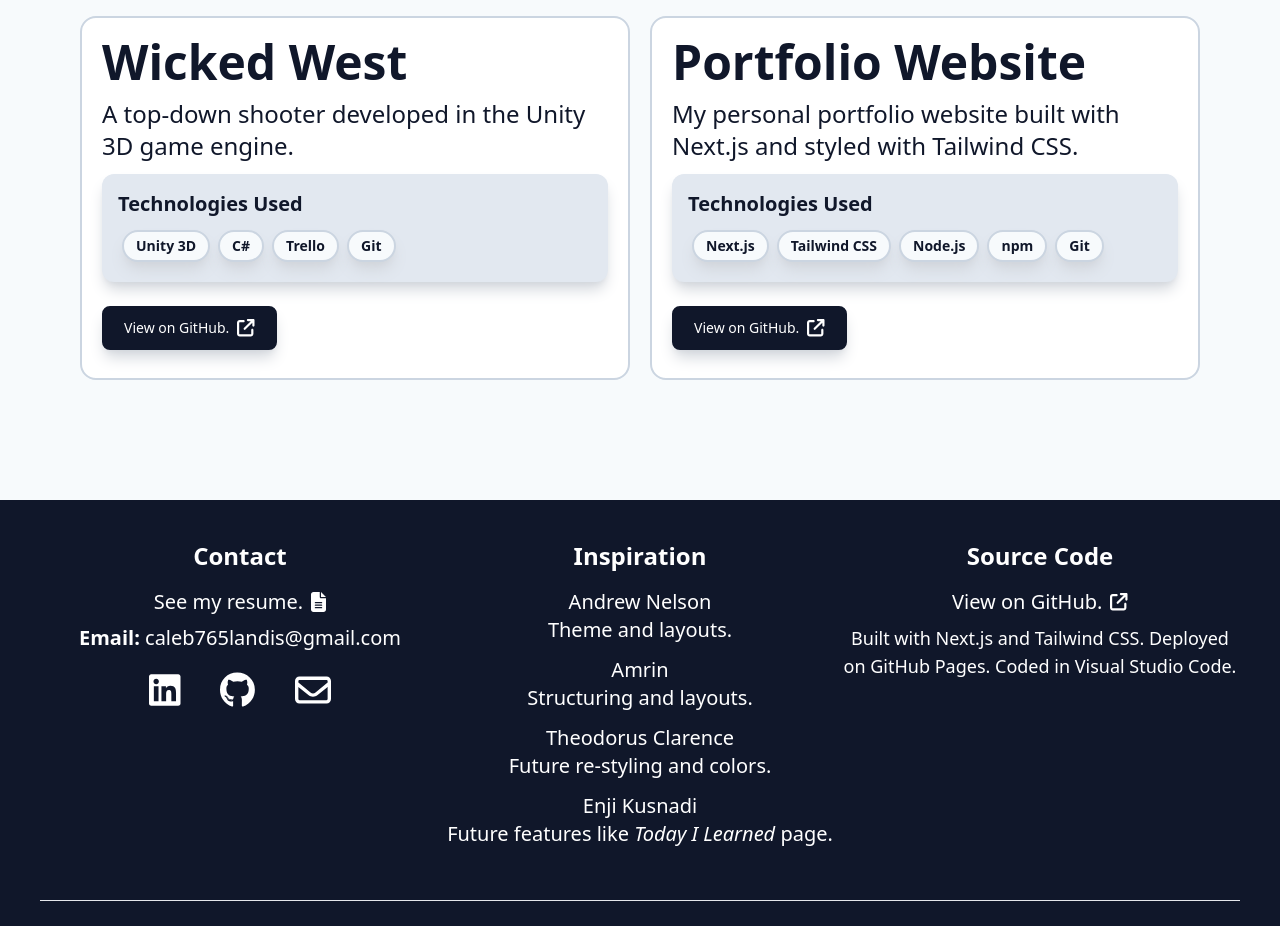
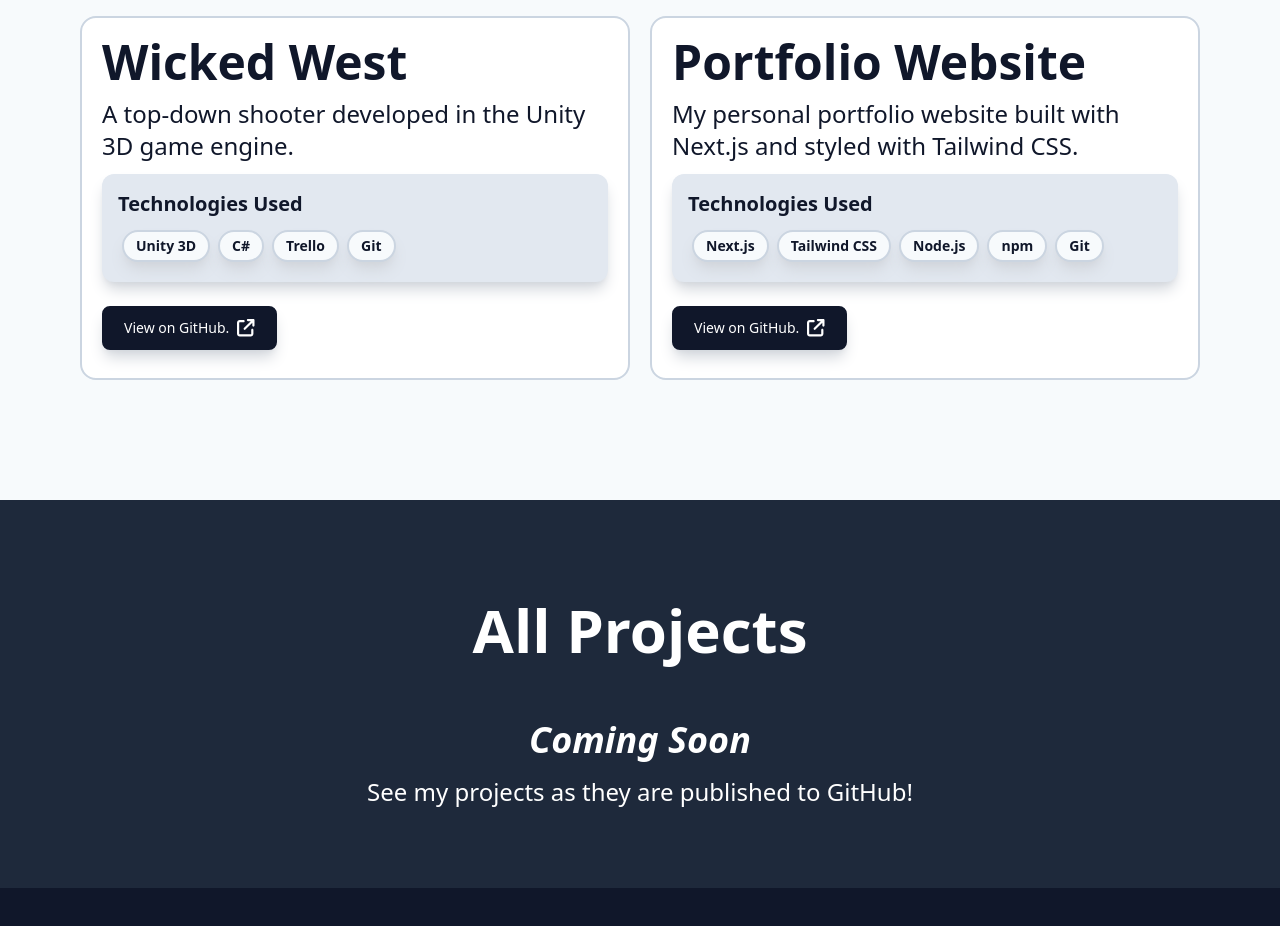
Before and after one commit to caleb765landis/Portfolio, a Next.js app: page /projects in a window 1280 px wide. Shown: the part 820-1746 px from the top of the page. Built offline with nearby package versions, Linux system fonts and the light colour scheme.

Commit message:
Added coming soon section to All Projects

```diff
--- a/components/layouts/Footer.jsx
+++ b/components/layouts/Footer.jsx
@@ -37,7 +37,6 @@
 						See my resume.
 						<IconImports.FontAwesomeIcon
 							icon={IconImports.faFileLines}
-							size=""
 							className="pl-2"
 						/>
 					</Link>
--- a/components/layouts/Header.jsx
+++ b/components/layouts/Header.jsx
@@ -8,7 +8,11 @@
 
 	return (
 		<header className="flex justify-between items-center px-5 py-2 bg-primary sticky top-0 w-full z-10">
-			<Link href="../" className="logo text-2xl font-bold">
+			<Link
+				onClick={toggle ? handleToggle : null}
+				href="../"
+				className="logo text-2xl font-bold"
+			>
 				Caleb Landis
 			</Link>
 
--- a/components/layouts/home/About.jsx
+++ b/components/layouts/home/About.jsx
@@ -54,21 +54,28 @@
 function SkillsCards() {
 	return (
 		<>
-			<div className="card shadow-lg shadow-gray-700">
+			{/* Soft Skills card */}
+			<div className="card shadow-lg shadow-gray-700 flex flex-wrap items-center">
+				{/* Soft Skills content */}
+				<div>
 					<h1 className="text-4xl font-semibold pb-4">
 						Soft skills that matter.
 					</h1>
 					<p className="text-lg md:text-xl">
 						Even though I've completed my degree, I still consider myself a
-					student. I am always learning new concepts and technologies, and I can
-					pick up new skills pretty quickly. I've worked on many projects
-					individually and in group settings. When collaboriting with others, I
-					lead by emphasizing strong teamwork, thoughtful organization, and
+						student. I am always learning new concepts and technologies, and I
+						can pick up new skills pretty quickly. I've worked on many projects
+						individually and in group settings. When collaboriting with others,
+						I lead by emphasizing strong teamwork, thoughtful organization, and
 						effective communication strategies. I can solve complicated problems
 						both in software and in the workplace.
 					</p>
 				</div>
-			<div className="card shadow-lg shadow-gray-700">
+			</div>
+			{/* Hard Skills card */}
+			<div className="card shadow-lg shadow-gray-700 flex flex-wrap items-center">
+				{/* Hard Skills content */}
+				<div>
 					<h1 className="text-4xl font-semibold pb-4">
 						Hard skills that execute.
 					</h1>
@@ -82,6 +89,7 @@
 						design patterns and best practices.
 					</p>
 				</div>
+			</div>
 		</>
 	);
 }
--- a/components/layouts/home/Projects.jsx
+++ b/components/layouts/home/Projects.jsx
@@ -1,6 +1,6 @@
 import Link from "next/link";
 import * as IconImports from "/utils/iconImports";
-import FeaturedProjectsGrid from "../../common/FeaturedProjectsGrid";
+import FeaturedProjectsGrid from "../projects/FeaturedProjectsGrid";
 
 export default function Projects() {
 	return (
--- /dev/null
+++ b/components/layouts/projects/AllProjectsGrid.jsx
@@ -0,0 +1,10 @@
+export default function AllProjectsGrid({children}) {
+	return (
+		<div className="flex flex-col items-center text-center font-semibold">
+			<h2 className="text-4xl pb-4 italic">Coming Soon</h2>
+			<p className="text-2xl font-thin">
+				See my projects as they are published to GitHub!
+			</p>
+		</div>
+	);
+}
--- a/components/common/FeaturedProject.jsx
+++ b/components/layouts/projects/FeaturedProject.jsx
@@ -1,5 +1,5 @@
-import PrimaryButton from "./PrimaryButton";
-import Badge from "./Badge";
+import PrimaryButton from "../../common/PrimaryButton";
+import Badge from "../../common/Badge";
 
 import * as IconImports from "/utils/iconImports";
 
--- a/components/common/FeaturedProjectsGrid.jsx
+++ b/components/layouts/projects/FeaturedProjectsGrid.jsx
@@ -18,6 +18,7 @@
 							link={repoLink}
 							imgPath={images.medium.imgPath}
 							flip={flip}
+							key={index}
 						/>
 					);
 				})}
--- a/pages/projects/index.jsx
+++ b/pages/projects/index.jsx
@@ -1,6 +1,7 @@
 import Link from "next/link";
 
-import FeaturedProjectsGrid from "../../components/common/FeaturedProjectsGrid";
+import FeaturedProjectsGrid from "../../components/layouts/projects/FeaturedProjectsGrid";
+import AllProjectsGrid from "../../components/layouts/projects/AllProjectsGrid";
 
 // API routes for adding all projects using information from my GitHub
 // https://api.github.com/users/caleb765landis
@@ -9,10 +10,19 @@
 export default function Projects() {
 	return (
 		<>
-			{/* Featured Projects Section */}
-			<div
-				id="projects"
-				className="min-h-screen bg-secondary text-accent md:p-20 p-10 flex flex-wrap flex-col"
+			<div>
+				<FeaturedProjectsSection />
+				<AllProjectsSection />
+			</div>
+		</>
+	);
+}
+
+function FeaturedProjectsSection() {
+	return (
+		<section
+			id="featured"
+			className="min-h-screen bg-secondary text-accent flex flex-wrap flex-col md:p-20 p-10"
 		>
 			{/* Heading Section */}
 			<div className="flex flex-col text-center pb-10 items-center">
@@ -23,7 +33,25 @@
 
 			{/* Featured Project Cards */}
 			<FeaturedProjectsGrid />
-			</div>
-		</>
+		</section>
 	);
 }
+
+function AllProjectsSection() {
+	return (
+		<section
+			id="all"
+			className="bg-accent text-white flex flex-wrap flex-col md:p-20 p-10"
+		>
+			{/* Heading Section */}
+			<div className="flex flex-col text-center pb-10 items-center">
+				<div className="text-6xl font-semibold p-5">
+					<h1>All Projects</h1>
+				</div>
+			</div>
+
+			{/* Featured Project Cards */}
+			<AllProjectsGrid />
+		</section>
+	);
+}
--- a/styles/components/layouts/home/About.module.css
+++ b/styles/components/layouts/home/About.module.css
@@ -1,4 +1,6 @@
 /* components/home/About.jsx */
+
+/* Needed some vanilla css for image sizing */
 .portraitPhoto {
     /* height: 750px; */
     /* height: 500px; */
```
Also changed, not shown: styles/global.css (+16 -29 lines). Lines whose indentation alone changed are shown as unchanged.
